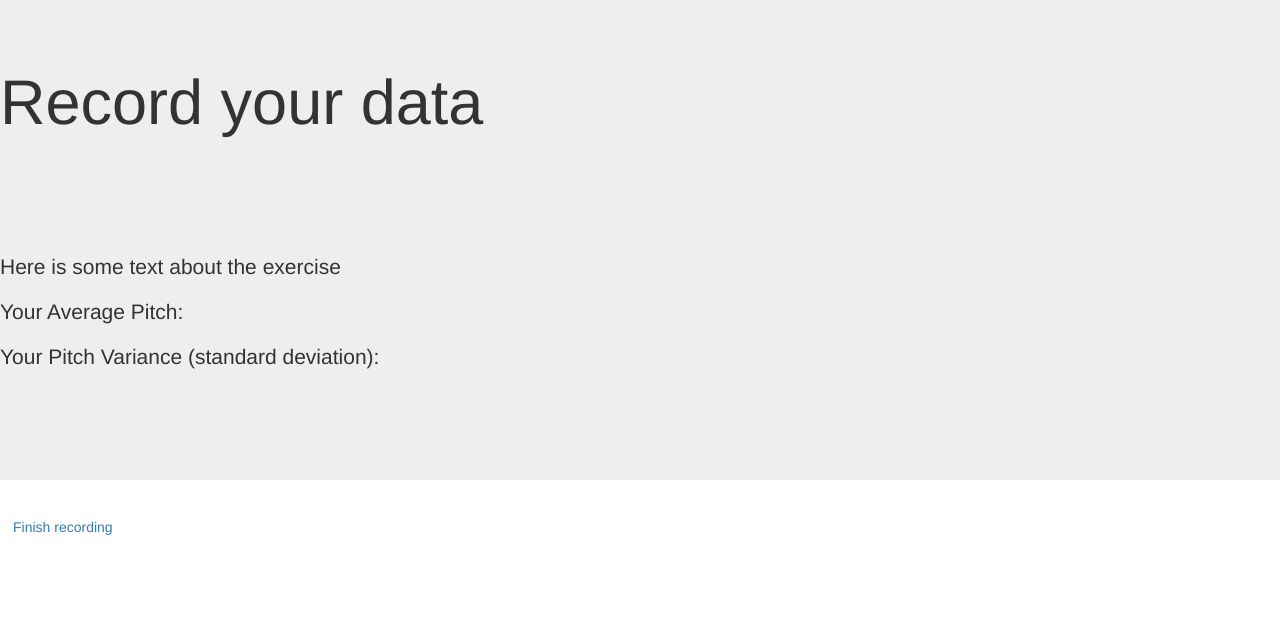
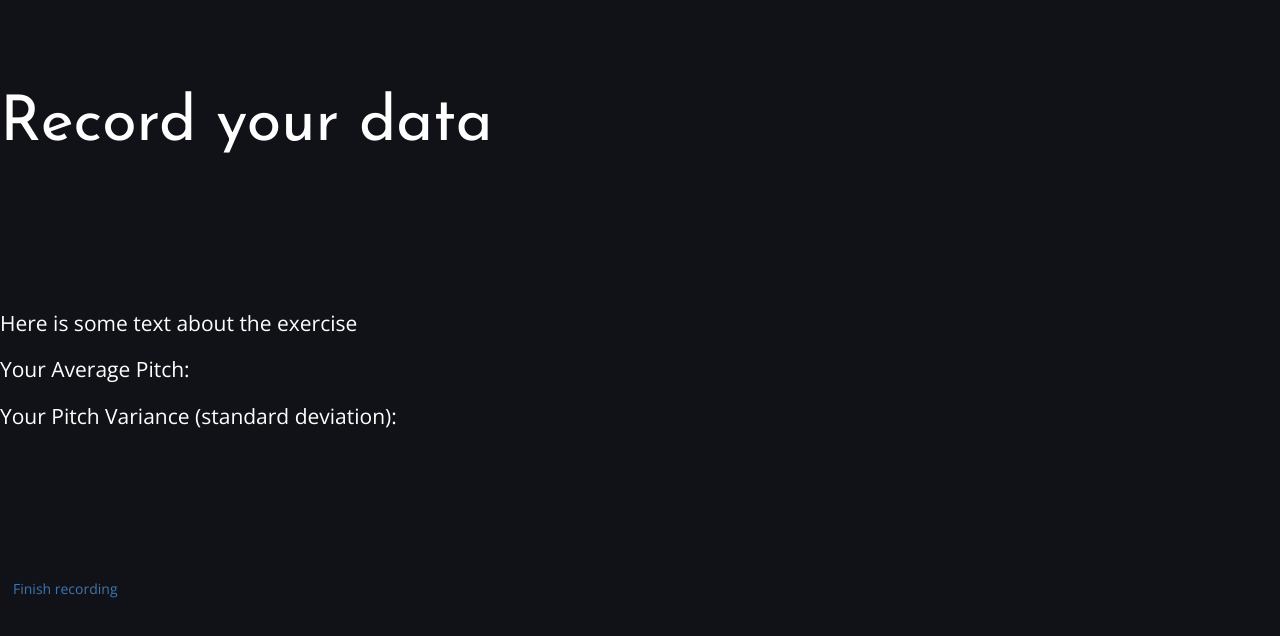
Before and after one commit to TranscodeVoiceTraining/VoxMod, a plain HTML site: page recording.html in a window 1280 px wide. Drawn offline with nearby package versions, Linux system fonts and the light colour scheme.

Commit message:
css changes to recording page

```diff
--- a/css/style.css
+++ b/css/style.css
@@ -1,3 +1,19 @@
+body {
+  padding: 0;
+  margin: 0;
+  font-family: "Open Sans", "Helvetica Neue", Helvetica, Arial, sans-serif;
+  font-size: 16px;
+  line-height: 1.5;
+  /*color: #606c71; */
+  color:white;
+  background-color: #111118;
+}
+
+.jumbotron{
+
+  background-color: #111118;
+}
+
 .page-container {
     background-image:url(../img/bg.png);
     background-position:center top;
@@ -6,3 +22,9 @@
     margin:0 auto;
     width:400px;
 }
+
+h1,h2,h3 {
+	color:#ffffff;
+	font-family:'Josefin Sans';
+	font-weight:normal;
+}
--- a/recording.html
+++ b/recording.html
@@ -9,6 +9,10 @@
 
     <!-- Bootstrap -->
     <link href="https://maxcdn.bootstrapcdn.com/bootstrap/3.3.6/css/bootstrap.min.css" rel="stylesheet">
+    <link rel="stylesheet" type="text/css" href="stylesheets/normalize.css" media="screen">
+    <link href='https://fonts.googleapis.com/css?family=Open+Sans:400,700' rel='stylesheet' type='text/css'>
+    <link href='https://fonts.googleapis.com/css?family=Josefin+Sans&subset=latin,latin-ext' rel='stylesheet' type='text/css'>
+    <link rel="stylesheet" type="text/css" href="css/style.css" media="screen">
 
     <!-- HTML5 shim and Respond.js for IE8 support of HTML5 elements and media queries -->
     <!-- WARNING: Respond.js doesn't work if you view the page via file:// -->
```
